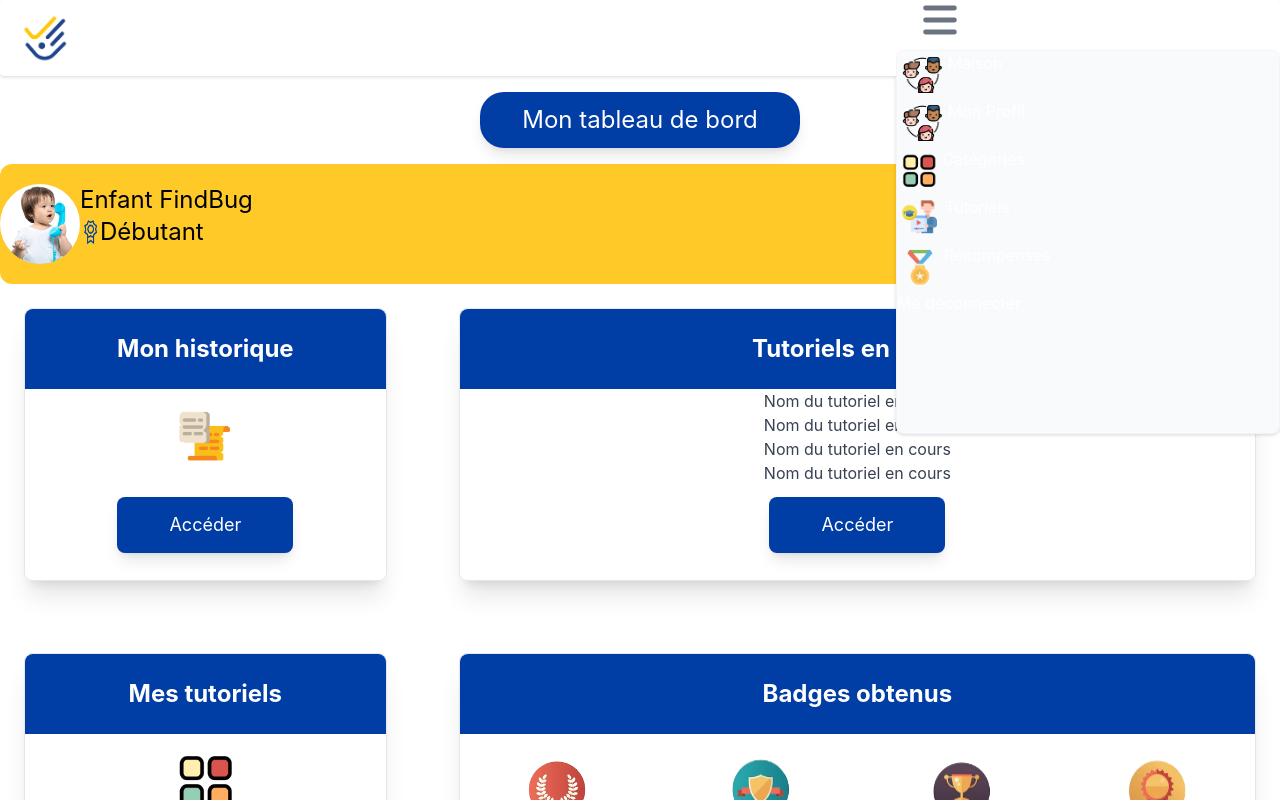
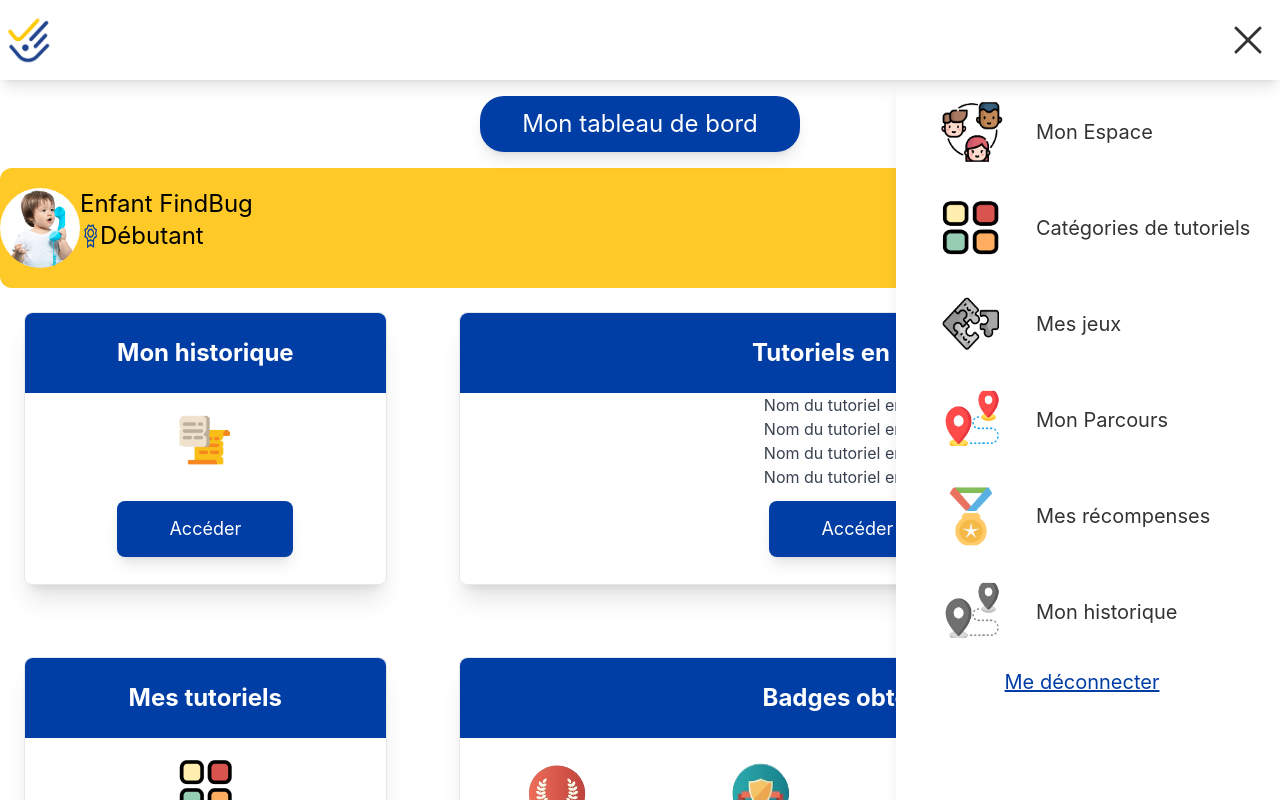
Before and after one commit to WildCodeSchool/P3_La-Poste_Lyon_React_Sept_2022, a React (Vite) app in the folder frontend/: page /profil in a window 1280 px wide. Both pictures are taken after a click on the button 1232 px from the left and 33 px from the top of the page. Shown: the top 800 px of the page. Built offline with nearby package versions, Linux system fonts and the light colour scheme.

Commit message:
BURGER FINALLY OK THANKS MARION

```diff
--- a/frontend/src/components/NavigationBar.jsx
+++ b/frontend/src/components/NavigationBar.jsx
@@ -2,199 +2,160 @@ import React, { useState } from "react";
 import { Link, NavLink } from "react-router-dom";
 import profil from "../assets/profil.png";
 import categories from "../assets/categories.png";
-import tutoriels from "../assets/tutoriels.png";
-// import jeux from "../assets/jeux.png";
+import jeux from "../assets/jeux.png";
 import recompenses from "../assets/recompenses.png";
-// import parcours from "../assets/parcours.png";
+import parcours from "../assets/parcours.png";
 import logo from "../assets/Logo.png";
 
 function NavigationBar() {
   // useState used to open and close the burger menu
   const [open, setOpen] = useState(false);
-  const handleOpen = () => {
-    setOpen(!open);
-  };
+
   return (
-    <nav className="flex bg-white border-gray-200 px-2 sm:px-4 py-2.5 rounded white:bg-gray-900 drop-shadow">
-      <div className="container flex flex-wrap items-center justify-between mx-auto">
-        <Link to="/">
-          <img className="h-14" src={logo} alt="logo" />
+    <nav className="navbar ">
+      <div className="justify-between mx-autol md:items-center shadow-lg flex h-20 relative z-10">
+        <Link to="/profil" className="flex items-center">
+          <img src={logo} alt="Ligne Bleue" className="h-14 w-14" />
+          <span className="self-center text-xl font-semibold whitespace-nowrap dark:text-white" />
         </Link>
-        <div
-          className={
-            open === true
-              ? "absolute top-0 right-0 fixed w-full md:block md:w-auto"
-              : "hidden w-full md:block md:w-auto"
-          }
-          id="navbar-default"
+
+        {/*  */}
+        <div className="block">
+          <button
+            type="button"
+            className="p-2 text-black rounded-md outline-none"
+            onClick={() => setOpen(!open)}
           >
-          <button
-            onClick={handleOpen}
-            data-collapse-toggle="navbar-default"
-            type="button"
-            className="inline-flex w-10 h-10 md:w-16 mb:h-16 items-center p-2 ml-3 text-sm text-gray-500 rounded-lg hover:bg-gray-100 dark:text-gray-400"
-            aria-controls="navbar-default"
-            aria-expanded="false"
-            style={{ paddingLeft: "-32px" }}
-          >
+            {open ? (
               <svg
-              className="flex items-center cursor-pointer w-12 h-12"
-              aria-hidden="true"
-              fill="currentColor"
-              viewBox="0 0 20 20"
+                onClick={() => setOpen(!open)}
                 xmlns="http://www.w3.org/2000/svg"
+                fill="none"
+                viewBox="0 0 24 24"
+                strokeWidth="1.5"
+                stroke="#333"
+                className="w-12 h-12"
               >
                 <path
-                fillRule="evenodd"
-                d="M3 5a1 1 0 011-1h12a1 1 0 110 2H4a1 1 0 01-1-1zM3 10a1 1 0 011-1h12a1 1 0 110 2H4a1 1 0 01-1-1zM3 15a1 1 0 011-1h12a1 1 0 110 2H4a1 1 0 01-1-1z"
-                clipRule="evenodd"
+                  strokeLinecap="round"
+                  strokeLinejoin="round"
+                  d="M6 18L18 6M6 6l12 12"
                 />
               </svg>
+            ) : (
+              <svg
+                xmlns="http://www.w3.org/2000/svg"
+                fill="none"
+                viewBox="0 0 24 24"
+                strokeWidth="1.5"
+                stroke="#333"
+                className="w-12 h-12"
+              >
+                <path
+                  strokeLinecap="round"
+                  strokeLinejoin="round"
+                  d="M3.75 6.75h16.5M3.75 12h16.5m-16.5 5.25h16.5"
+                />
+              </svg>
+            )}
           </button>
+        </div>
+      </div>
+
+      <div>
+        <div
+          className={`flex-1 justify-self-center md:block md:pb-0 md:mt-0 ${
+            open
+              ? "block absolute  shadow-lg  top-20   right-0 bg-white w-screen md:w-96  h-screen z-0 "
+              : "hidden"
+          }`}
+        >
           <ul
             className={
-              open === true
-                ? "block h-96 w-96 no-underline border border-gray-100 rounded-lg bg-gray-50 dark:bg-gray-800 md:dark:bg-gray-900 dark:border-gray-700"
-                : "hidden w-full md:block md:w-auto"
+              open
+                ? " flex flex-col items-end space-y-4 m-3 text-xl "
+                : "hidden"
             }
           >
-            {/* Empty NavLink because it is necessary to have all the other well placed (otherwise the first tab is shifted) */}
-            <li className="flex flex-wrap">
+            {/* Profil  */}
+            <li className="text-[#333]  text-right pr-3 flex   w-full md:justify-start ">
               <NavLink
-                to="/"
-                className={
-                  open === true
-                    ? "block py-2 pl-3 pr-4 text-white rounded md:bg-transparent md:text-black-700 md:p-0 dark:text-white"
-                    : "block py-2 pl-3 pr-4 text-white rounded md:bg-transparent md:text-black-700 md:p-0 dark:text-white md:hidden"
-                }
-                aria-current="page"
-              />
-            </li>
-            <li className="flex flex-wrap">
-              <img
-                className={open === true ? "h-12" : "hidden"}
-                src={profil}
-                alt="myprofile"
-              />
-              <NavLink
-                to="/"
-                className={
-                  open === true
-                    ? "block py-2 pl-3 pr-4 text-white rounded md:bg-transparent md:text-black-700 md:p-0 dark:text-white"
-                    : "block py-2 pl-3 pr-4 text-white rounded md:bg-transparent md:text-black-700 md:p-0 dark:text-white md:hidden"
-                }
-                aria-current="page"
+                to="/profil"
+                className="flex    justify-end items-center"
               >
-                Maison
+                <img src={profil} className="h-20 w-20 mx-6" alt="Mon profil" />
+                <h3>Mon Espace</h3>
               </NavLink>
             </li>
-            <li className="flex flex-wrap">
+
+            {/* Categories */}
+            <li className="text-[#333] text-right pr-3 flex   w-full  md:justify-start">
+              <NavLink
+                to="/categories"
+                className="flex  justify-end  items-center"
+              >
                 <img
-                className={open === true ? "h-12" : "hidden"}
-                src={profil}
-                alt="myprofile"
+                  src={categories}
+                  className="h-20 w-20 mx-6"
+                  alt="Catégories de tutoriels"
                 />
-              <NavLink
-                to="/profil"
-                className={
-                  open === true
-                    ? "block py-2 pl-3 pr-4 text-white rounded md:bg-transparent md:text-black-700 md:p-0 dark:text-white"
-                    : "block py-2 pl-3 pr-4 text-white rounded md:bg-transparent md:text-black-700 md:p-0 dark:text-white md:hidden"
-                }
-                aria-current="page"
-              >
-                Mon Profil
+                <h3>Catégories de tutoriels</h3>
               </NavLink>
             </li>
-            <li className="flex flex-wrap">
+
+            {/* Games  */}
+            <li className="text-[#333] grayscale  text-right pr-3 flex  w-full  md:justify-start ">
+              <NavLink to="/jeux" className="flex  items-center">
                 <img
-                className={open === true ? "h-12" : "hidden"}
-                src={categories}
-                alt="categories"
+                  src={jeux}
+                  className="h-20 w-20 mx-6"
+                  alt="Catégories de tutoriels"
                 />
-              <NavLink
-                to="/categories"
-                className={
-                  open === true
-                    ? "block py-2 pl-3 pr-4 text-white rounded md:bg-transparent md:text-black-700 md:p-0 dark:text-white"
-                    : "block py-2 pl-3 pr-4 text-white rounded md:bg-transparent md:text-black-700 md:p-0 dark:text-white md:hidden"
-                }
-              >
-                Catégories
+                <h3>Mes jeux</h3>
               </NavLink>
             </li>
-            <li className="flex flex-wrap">
+
+            {/* Journey  */}
+            <li className="text-[#333]  text-right pr-3 flex  w-full md:justify-start">
+              <NavLink to="/parcours" className="flex  items-center">
                 <img
-                className={open === true ? "h-12" : "hidden"}
-                src={tutoriels}
-                alt="tutoriels"
+                  src={parcours}
+                  className="h-20 w-20 mx-6"
+                  alt="Catégories de tutoriels"
                 />
-              <NavLink
-                to="/tutoriels"
-                className={
-                  open === true
-                    ? "block py-2 pl-3 pr-4 text-white rounded md:bg-transparent md:text-black-700 md:p-0 dark:text-white"
-                    : "block py-2 pl-3 pr-4 text-white rounded md:bg-transparent md:text-black-700 md:p-0 dark:text-white md:hidden"
-                }
-              >
-                Tutoriels
+                <h3>Mon Parcours</h3>
               </NavLink>
             </li>
-            {/* Usable but not ready for use
-              <li className="flex flex-wrap">
+
+            {/* Rewards */}
+            <li className="text-[#333]  text-right pr-3 flex   w-full  md:justify-start">
+              <NavLink to="/recompenses" className="flex    items-center">
                 <img
-                  className={open === true ? "h-12" : "hidden"}
-                  src={jeux}
-                  alt="jeux"
+                  src={recompenses}
+                  className="h-20 w-20 mx-6"
+                  alt="Catégories de tutoriels"
                 />
-                <NavLink
-                  to="/jeux"
-                  className={
-                    open === true
-                      ? "block py-2 pl-3 pr-4 text-white rounded md:bg-transparent md:text-black-700 md:p-0 dark:text-white"
-                      : "block py-2 pl-3 pr-4 text-white rounded md:bg-transparent md:text-black-700 md:p-0 dark:text-white md:hidden"
-                  }
-                >
-                  Jeux
-                </NavLink>
-              </li> */}
-            <li className="flex flex-wrap">
-              <img
-                className={open === true ? "h-12" : "hidden"}
-                src={recompenses}
-                alt="recompenses"
-              />
-              <NavLink
-                to="/recompense"
-                className={
-                  open === true
-                    ? "block py-2 pl-3 pr-4 text-white rounded md:bg-transparent md:text-black-700 md:p-0 dark:text-white"
-                    : "block py-2 pl-3 pr-4 text-white rounded md:bg-transparent md:text-black-700 md:p-0 dark:text-white md:hidden"
-                }
-              >
-                Récompenses
+                <h3>Mes récompenses</h3>
               </NavLink>
             </li>
-            {/* Usable but not ready for use
-              <li className="flex flex-wrap">
+
+            {/* Historic */}
+            <li className="text-[#333] grayscale  text-right pr-3 flex  w-full  md:justify-start ">
+              <NavLink to="/historique" className="flex  items-center">
                 <img
-                  className={open === true ? "h-12" : "hidden"}
                   src={parcours}
-                  alt="parcours"
+                  className="h-20 w-20 mx-6"
+                  alt="Catégories de tutoriels"
                 />
-                <NavLink
-                  to="/parcours"
-                  className={
-                    open === true
-                      ? "block py-2 pl-3 pr-4 text-white rounded md:bg-transparent md:text-black-700 md:p-0 dark:text-white"
-                      : "block py-2 pl-3 pr-4 text-white rounded md:bg-transparent md:text-black-700 md:p-0 dark:text-white md:hidden"
-                  }
+                <h3 className="">Mon historique</h3>
+              </NavLink>
+            </li>
+
+            <li className="text-right pr-3 flex  w-full justify-center ">
+              <button
+                type="button"
+                className="text-xl underline text-[#003DA5]"
               >
-                  Mon parcours
-                </NavLink>
-              </li> */}
-            <li className="text-white">
-              <button className={open === true ? "" : "hidden"} type="button">
                 Me déconnecter
               </button>
             </li>
```
Lines whose indentation alone changed are shown as unchanged.
